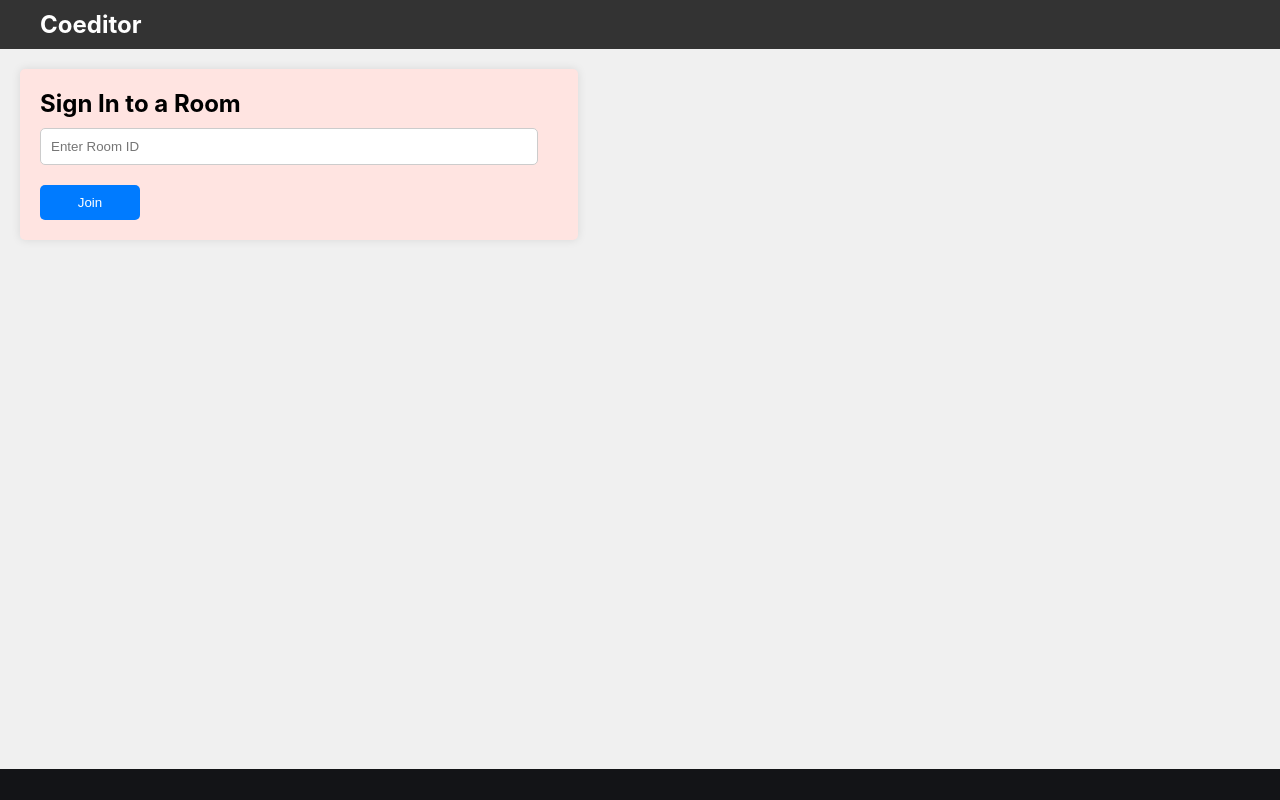
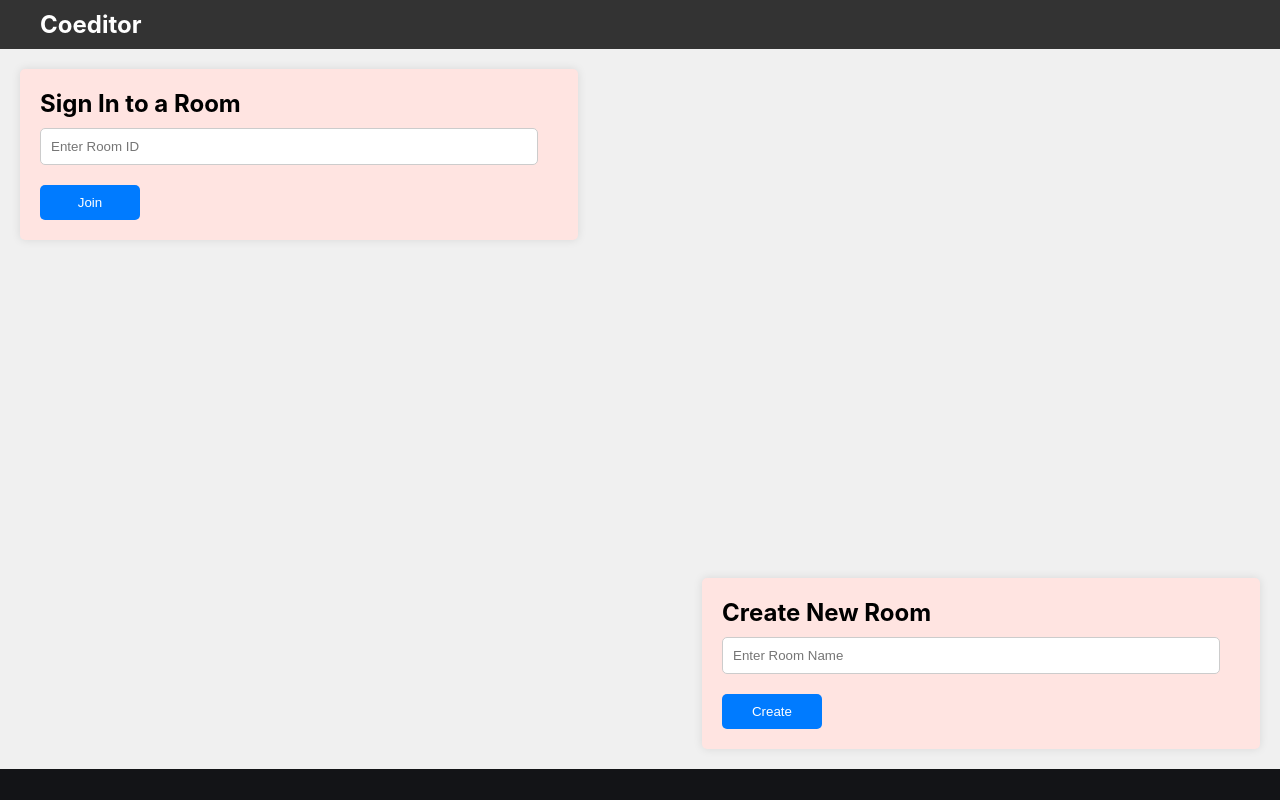
Before and after one commit to Sameer-Ahmed1/coeditor_bitnbuild, a React (Create React App) app: page / in a window 1280 px wide. Built offline with nearby package versions, Linux system fonts and the light colour scheme; no server answers.

Commit message:
fix leave room

```diff
--- a/src/App.js
+++ b/src/App.js
@@ -61,6 +61,7 @@ function App() {
     if (socket == null) return;
     socket.emit("leave", roomId);
     setRoomId(""); // Clear the room ID
+    setInRoom(false);
   };
 
   /****************************************************** */
--- a/src/components/Login.js
+++ b/src/components/Login.js
@@ -75,16 +75,16 @@ function Login({ joinRoom, roomId, setRoomId }) {
         </button>
         {/* <div className="error-login">{error}</div> Display error message */}
       </div>
-      {/* <div className="create-room-box">
-                <h2>Create New Room</h2>
-                <input
-                    type="text"
-                    placeholder="Enter Room Name"
-                    value={newRoomName}
-                    onChange={(e) => setNewRoomName(e.target.value)}
-                />
-                <button className='button-lgn' onClick={handleCreateRoom}>Create</button>
-            </div> */}
+      <div className="create-room-box">
+        <h2>Create New Room</h2>
+        <input
+          type="text"
+          placeholder="Enter Room Name"
+          // value={newRoomName}
+          // onChange={(e) => setNewRoomName(e.target.value)}
+        />
+        <button className="button-lgn">Create</button>
+      </div>
       {/* <button className="button-lgn" onClick={() => setInRoom(true)}> */}
       {/* Choose No Room */}
       {/* </button> */}
```
